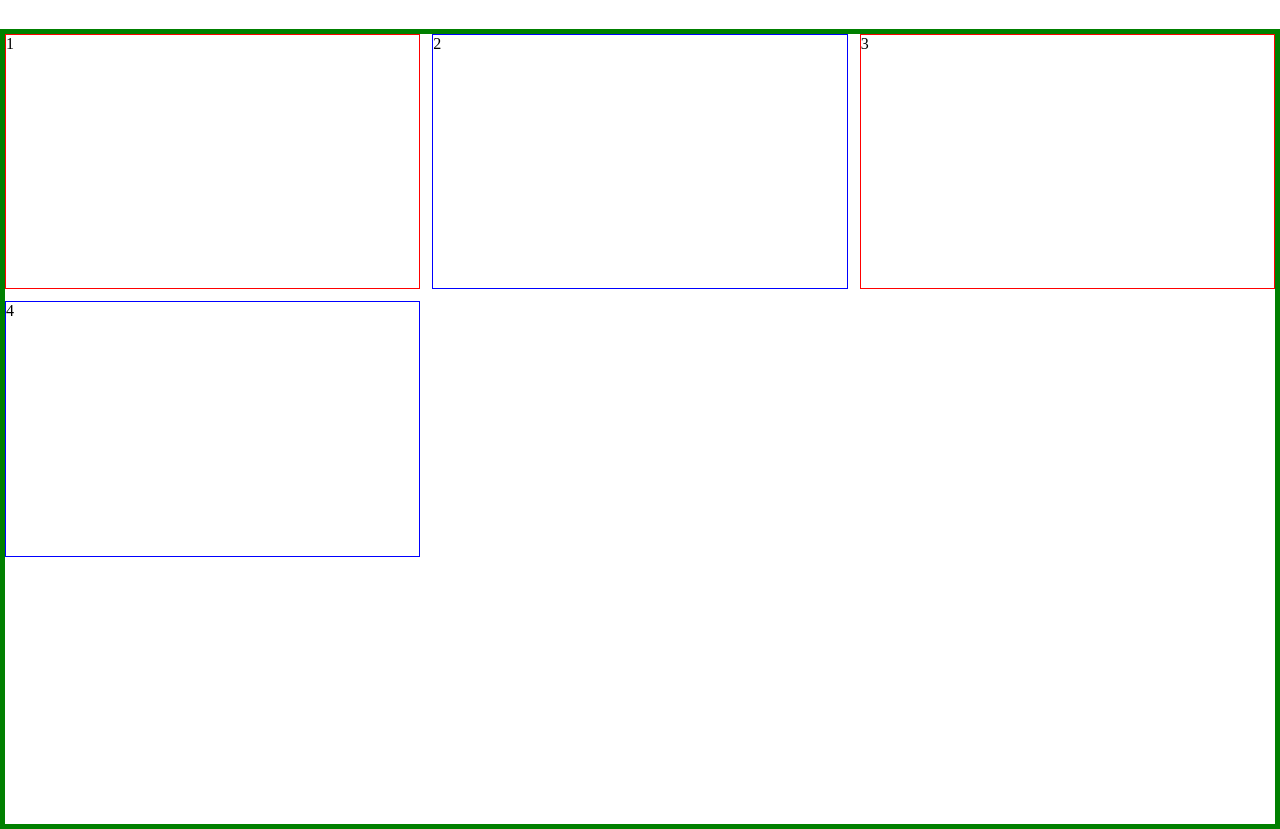
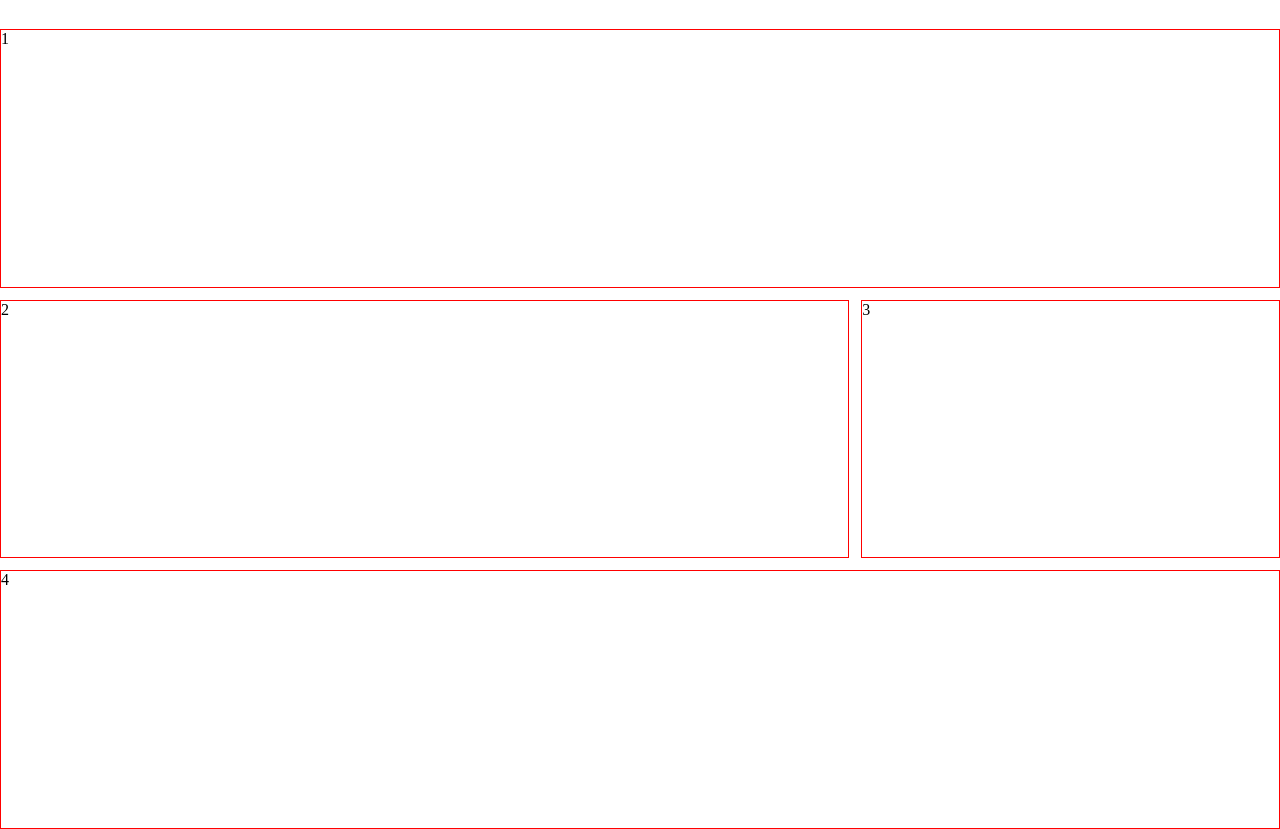
Before and after one commit to gustavonbispo/css-grid, a plain HTML site: page index.html in a window 1280 px wide. Shown: the part 40-869 px from the top of the page. Drawn offline with Linux system fonts and the light colour scheme.

Commit message:
Grid column

```diff
--- a/index.html
+++ b/index.html
@@ -11,10 +11,10 @@
 <body>
   <h1>Grid</h1>
   <div id="app">
-    <div>1</div>
-    <span>2</span>
-    <div>3</div>
-    <span>4</span>
+    <header>1</header>
+    <main>2</main>
+    <aside>3</aside>
+    <footer>4</footer>
   </div>
 </body>
 </html>
--- a/styles/index.css
+++ b/styles/index.css
@@ -10,13 +10,21 @@ h1 {
   gap: 12px;
   grid-template-columns: repeat(3, 1fr);
   grid-template-rows: repeat(3, 1fr);
-  border: 5px solid green;
 }
 
-#app > div {
+#app > * {
   border: 1px solid red;
 }
 
-span {
-  border: 1px solid blue;
+#app header {
+  grid-column-start: 1;
+  grid-column-end: 4;
 }
+
+#app main {
+  grid-column: 1/3;
+}
+
+#app footer {
+  grid-column: 1/4;
+}
```
